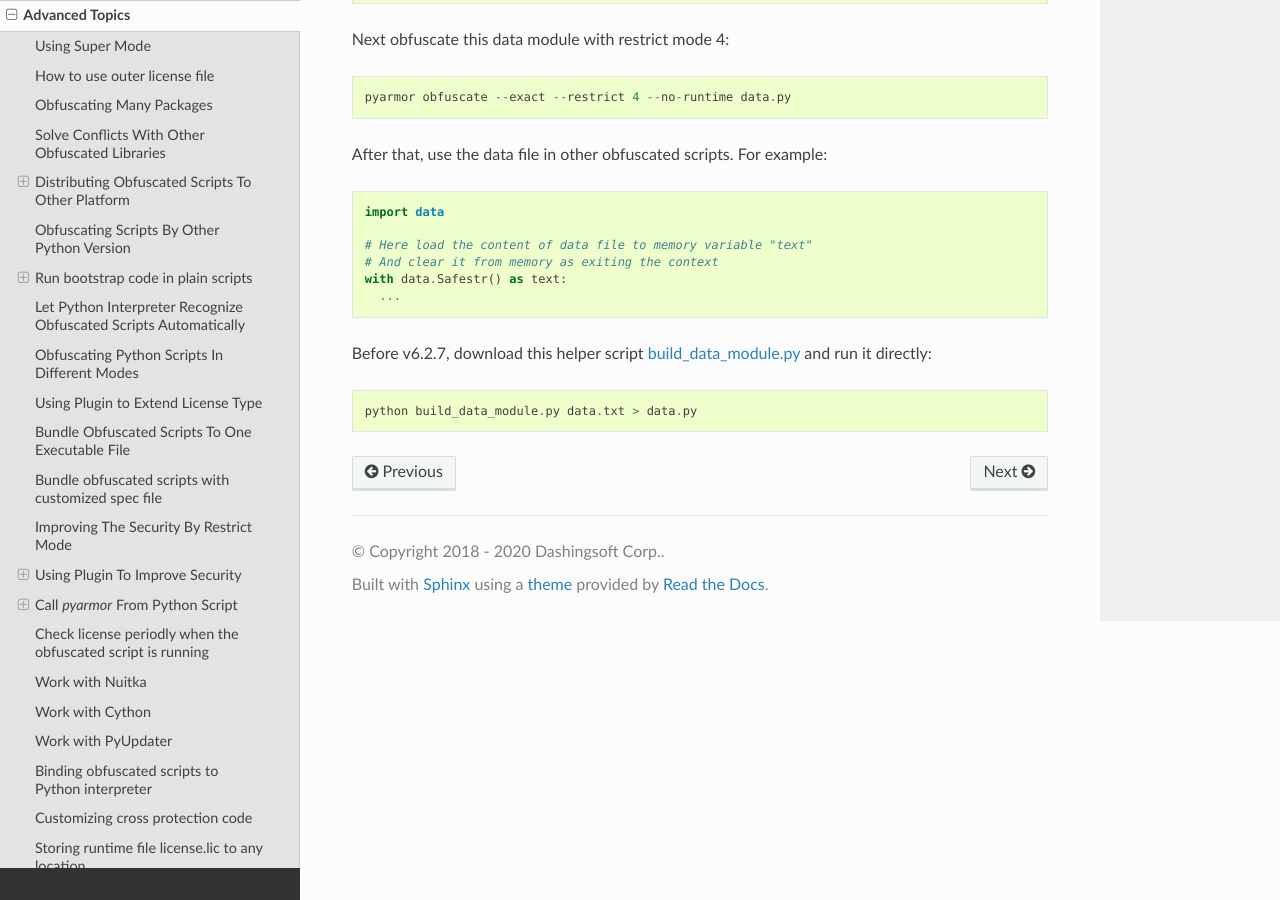
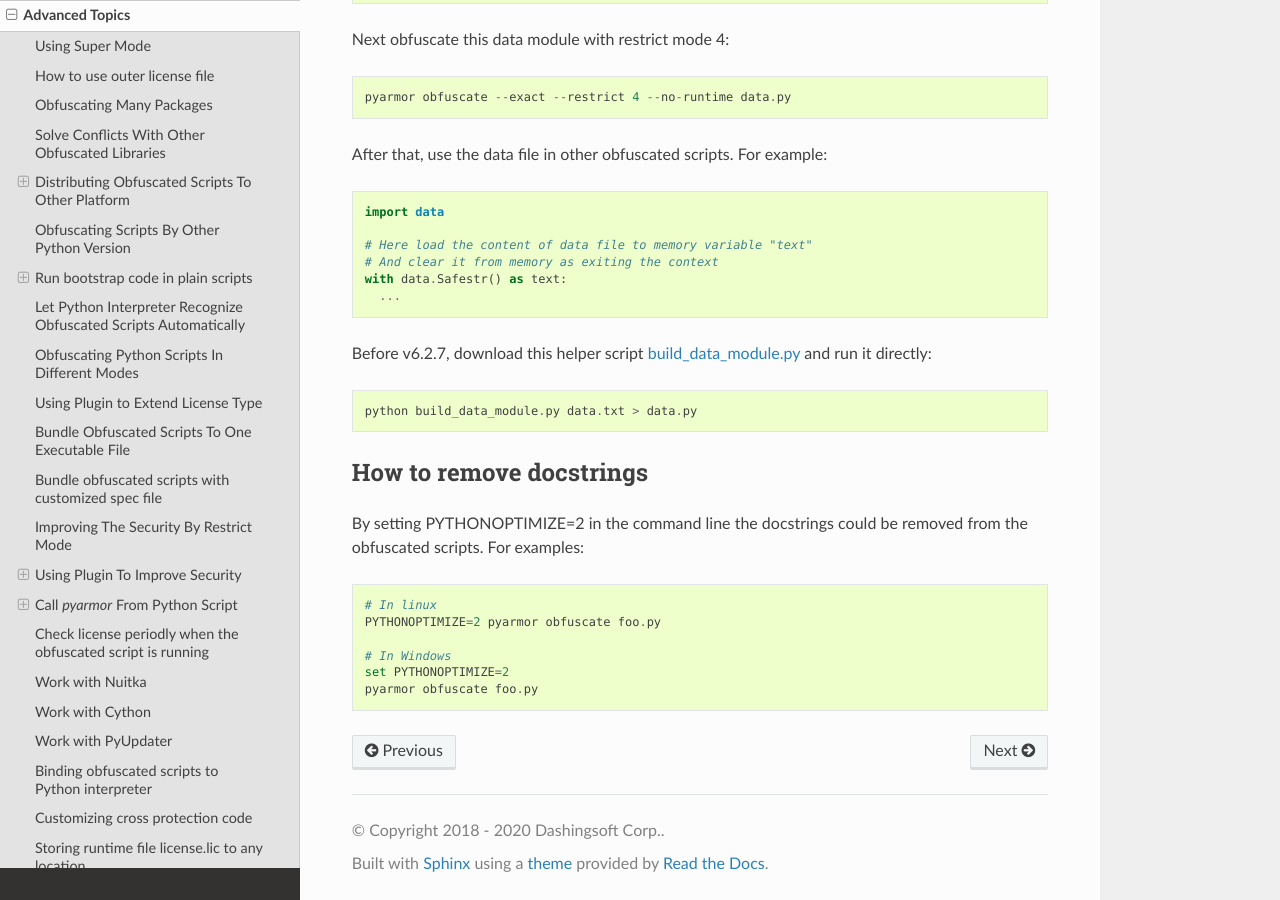
Before and after one commit to dashingsoft/pyarmor, a Sphinx documentation site: the page built from docs/advanced.rst, in a window 1280 px wide and 900 px high, scrolled down 26460 px. Built offline with Sphinx 7.4.7 and the Read the Docs theme 2.0.0, drawn with Linux system fonts in a browser that asks for light colours.

Commit message:
Document how to remove docstrings

```diff
--- a/docs/advanced.rst
+++ b/docs/advanced.rst
@@ -1296,4 +1296,21 @@ Before v6.2.7, download this helper script `build_data_module.py <https://github
 
     python build_data_module.py data.txt > data.py
 
+
+.. _how to remove docstrings:
+
+How to remove docstrings
+------------------------
+
+By setting PYTHONOPTIMIZE=2 in the command line the docstrings could be removed
+from the obfuscated scripts. For examples::
+
+    # In linux
+    PYTHONOPTIMIZE=2 pyarmor obfuscate foo.py
+
+    # In Windows
+    set PYTHONOPTIMIZE=2
+    pyarmor obfuscate foo.py
+
+
 .. include:: _common_definitions.txt
```
